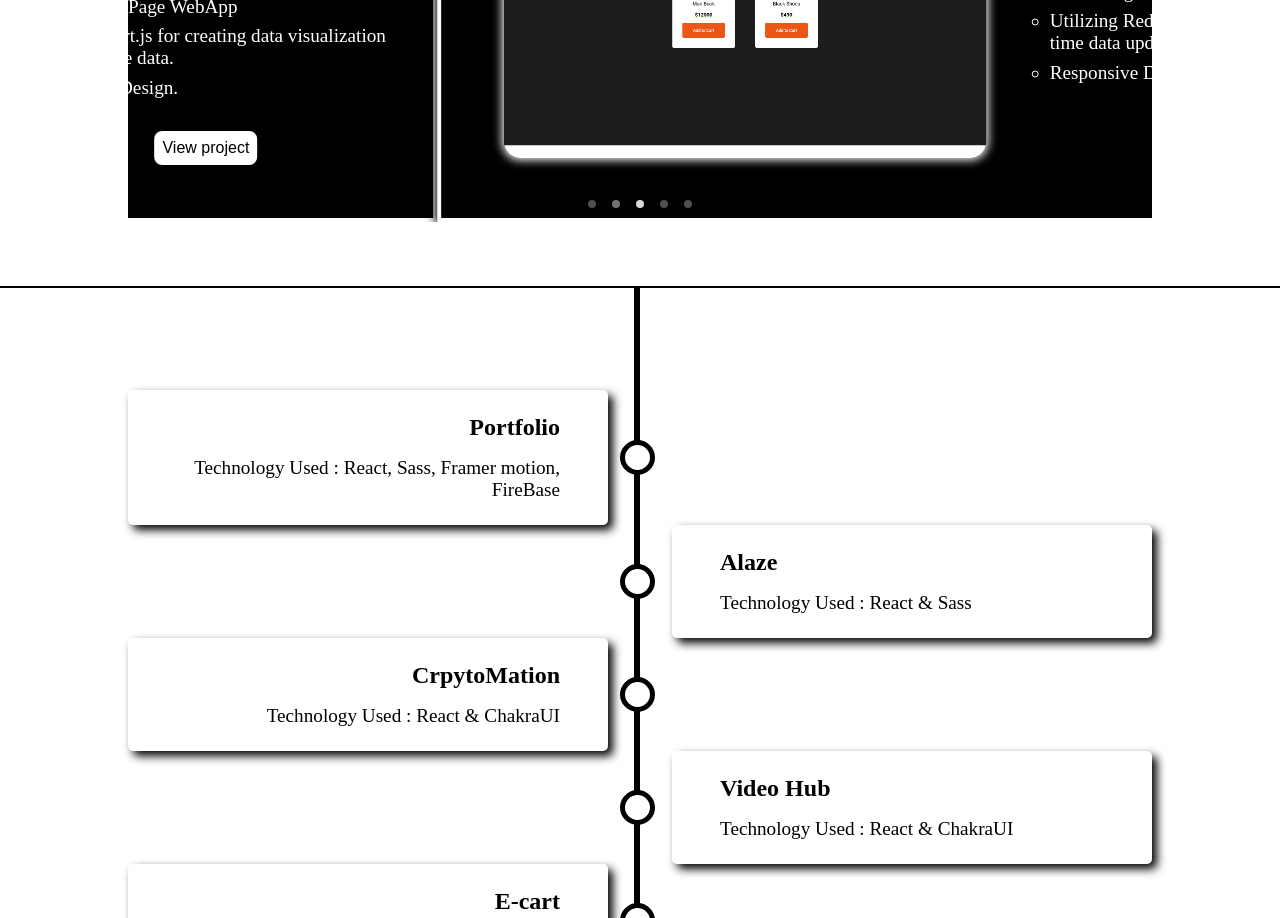
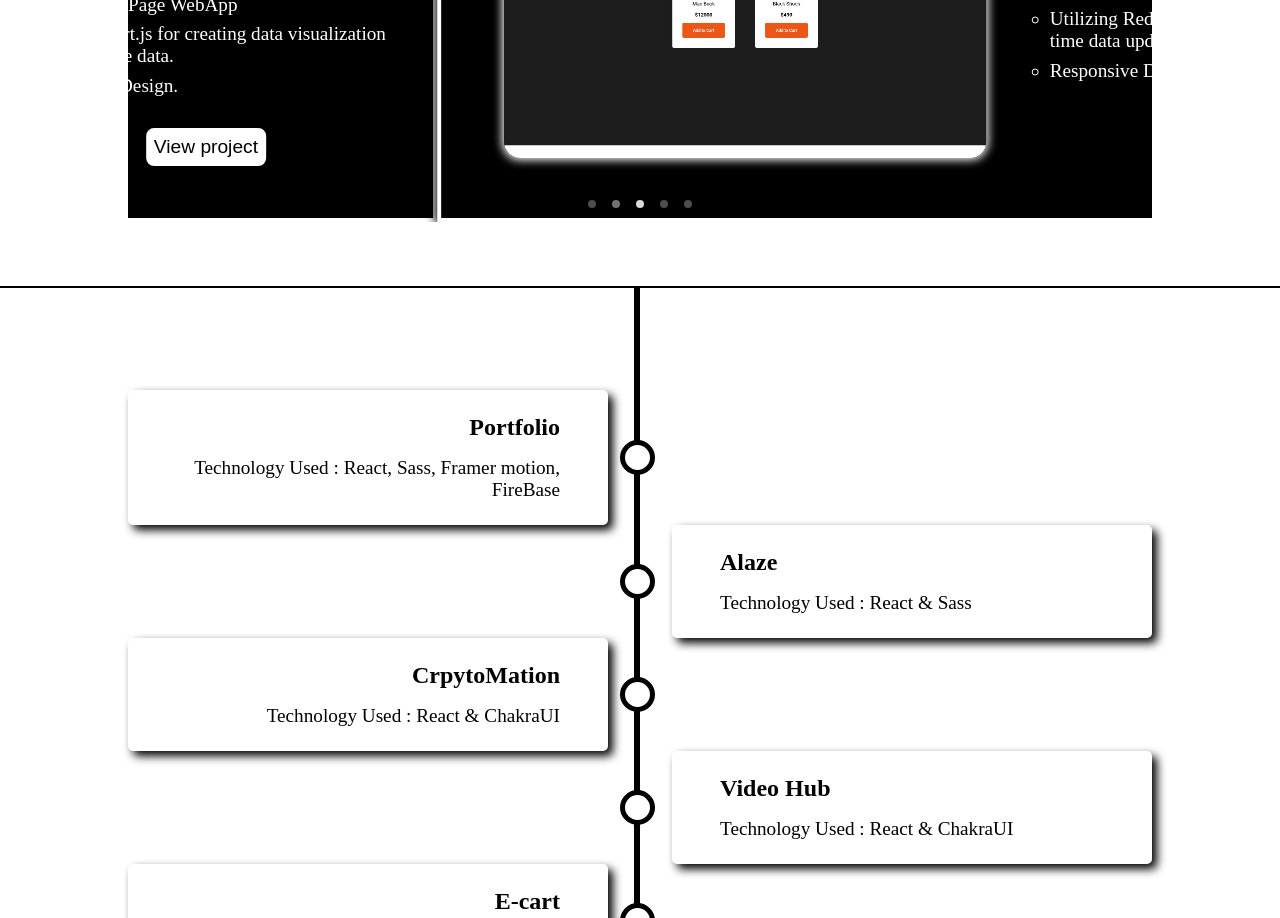
Before and after one commit to Sushantxyz/My_portfolio, a React (Create React App) app: page / in a window 1280 px wide. Shown: the part 920-1838 px from the top of the page. Built offline with nearby package versions, Linux system fonts and the light colour scheme.

Commit message:
Initial commit

```diff
--- a/src/styles/Work.scss
+++ b/src/styles/Work.scss
@@ -87,7 +87,7 @@
 
             cursor: pointer;
             border: 2px solid black;
-            font-size: 1rem;
+            font-size: 1.2rem;
 
             &:hover {
               background-color: $colorb;
--- a/src/styles/mediaquery.scss
+++ b/src/styles/mediaquery.scss
@@ -180,9 +180,9 @@
     }
     > section {
       width: 100% !important;
-      >h2{
-          margin-right: 0 !important;
-          font-size: 2.5vmax !important;
+      > h2 {
+        margin-right: 0 !important;
+        font-size: 2.5vmax !important;
       }
     }
   }
@@ -410,6 +410,14 @@
     > section {
       padding: 0;
       width: 100% !important;
+      > h2 {
+        font-size: 3vmax;
+      }
+      > div {
+        > ul {
+          font-size: 1.8vmax;
+        }
+      }
     }
   }
 
```
